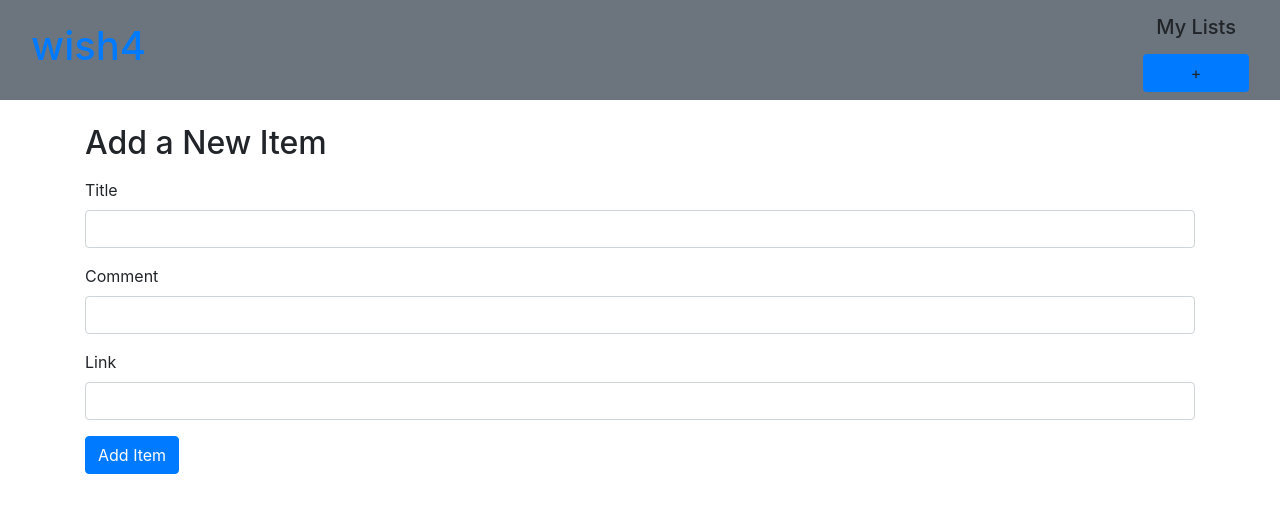
After one commit to lissalad/wish-4, a Flask app: page /wishlists/1/add-item in a window 1280 px wide. The commit adds this page. Shown: the top 513 px of the page. Run offline with Flask 2, Linux system fonts and the light colour scheme; some libraries are stand-ins or nearby versions.

Commit message:
can create lists and add items

```diff
--- a/app.py
+++ b/app.py
@@ -28,8 +28,13 @@ def wishlists_new():
 @app.route('/wishlists/<wishlist_id>')
 def wishlists_show(wishlist_id):
   wishlist = lists.find_one({'_id':ObjectId(wishlist_id)})
-  return render_template('wishlists_view.html', wishlist=wishlist)
+  wishlist_items = items.find({'wishlist_id':wishlist_id})
 
+  return render_template('wishlist.html', wishlist=wishlist, items=wishlist_items)
+
+@app.route('/wishlists/<wishlist_id>/add-item')
+def add_item(wishlist_id):
+  return render_template('add_item.html', wishlist_id=wishlist_id)
 
 # ----------- CREATE WISHLIST --------------------------------- #
 @app.route('/wishlists', methods=['POST'])
@@ -41,6 +46,22 @@ def wishlist_create():
   lists.insert_one(wishlist)
   return redirect(url_for('wish4_index'))
 
+# ----------- CREATE ITEM --------------------------------- #
+@app.route('/wishlists/<wishlist_id>/add-item', methods=["POST"])
+def item_create(wishlist_id):
+  item={
+    'wishlist_id': wishlist_id,
+    'title': request.form.get('title'),
+    'comment':request.form.get('comment'),
+    'link':request.form.get('link')
+  }
+  items.insert_one(item)
+  print(f"\n {item['wishlist_id']} \n")
+  print('yes!!!!!')
+  return redirect(url_for('wishlists_show', wishlist_id=item['wishlist_id']))
+  #wishlist_id=item["wishlist_id"]))
+
+
 
 # ----------- RUN ----------------------------------------------------- #
 if __name__ == '__main__':
--- /dev/null
+++ b/templates/add_item.html
@@ -0,0 +1,25 @@
+{% extends 'base.html' %} {% block content %}
+
+<h2>Add a New Item</h2>
+<form action="/wishlists/{{ wishlist_id }}/add-item" method="POST">
+  <input type="hidden" value="{{ wishlist_id }}" name="wishlist_id" />
+  <fieldset>
+    <legend></legend>
+    <div class="form-group">
+      <label for="title">Title</label>
+      <input class="form-control" id="title" name="title" value="" required />
+    </div>
+    <div class="form-group">
+      <label for="comment">Comment</label>
+      <input class="form-control" id="comment" name="comment" value="" />
+    </div>
+    <div class="form-group">
+      <label for="link">Link</label>
+      <input class="form-control" id="link" name="link" value="" />
+    </div>
+  </fieldset>
+  <div class="form-group">
+    <button class="btn btn-primary" type="submit">Add Item</button>
+  </div>
+</form>
+{% endblock %}
--- a/templates/partials/navbar.html
+++ b/templates/partials/navbar.html
@@ -1,10 +1,10 @@
-<nav class="navbar navbar-default bg-secondary mb-4">
+<nav class="navbar bg-secondary mb-4 d-flex flex-column align-items-center">
   <div class="container-fluid">
     <div class="navbar-header">
-      <a class="navbar-brand" href="/"><h1>wish4</h1></a>
+      <a class="navbar-brand text-center" href="/"><h1>wish4</h1></a>
     </div>
-    <div class="">
-      <a href="/wishlists" class="btn btn-default navbar-btn bg-primary">My Lists</a>
+    <div class="navbar-nav">
+      <a href="/wishlists" class="btn btn-default navbar-btn"><h5>My Lists</h5></a>
       <a href="/wishlists/new" class="btn btn-default navbar-btn bg-primary">+</a>
     </div>
   </div>
--- a/templates/wishlists.html
+++ b/templates/wishlists.html
@@ -1,8 +1,6 @@
 {% extends 'base.html' %} {% block content %}
 
 <div class="row mt-5">
-  <p>hello</p>
-
   {% for wishlist in lists %}
   <div class="col-md-3">
     <h2><a href="/wishlists/{{ wishlist._id }}">{{ wishlist.title }}</a></h2>
```
Also changed, not shown: templates/wishlist.html (added, +17 -0 lines), templates/wishlists_view.html (deleted, +0 -11 lines).
